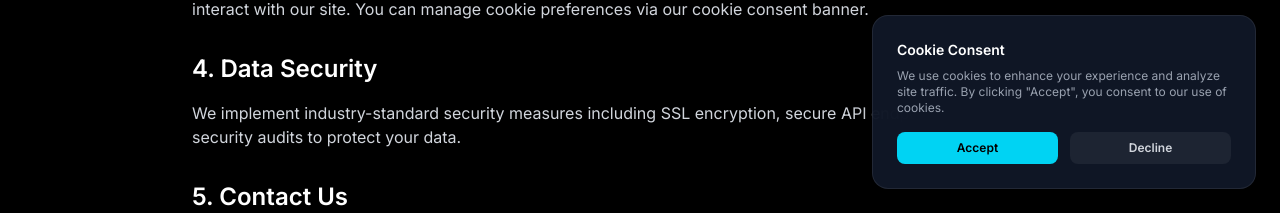
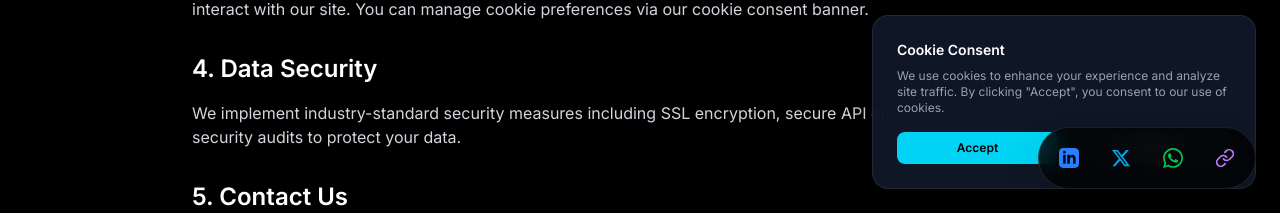
Before and after one commit to NejamulHaque/Haque-and-Sons, a Next.js app in the folder apps/web/: page /privacy in a window 1280 px wide. Shown: the part 587-800 px from the top of the page. Built offline with nearby package versions, Linux system fonts and the light colour scheme; no server answers.

Commit message:
feat: finalize SEO metadata, google verification, and social sharing tags

```diff
--- a/apps/web/src/app/page.tsx
+++ b/apps/web/src/app/page.tsx
@@ -8,11 +8,13 @@
 import { Testimonials } from "@/components/Testimonials";
 import { FAQ } from "@/components/FAQ";
 import { CTA } from "@/components/CTA";
-import { ProjectShowcase } from "@/components/ProjectShowcase"; // Import new component
+import { ProjectShowcase } from "@/components/ProjectShowcase";
+import { ShareButtons } from "@/components/ShareButtons";
 
 export default function Home() {
   return (
     <>
+      <ShareButtons />
       <Hero3D />
       <Stats />
       <About />
--- /dev/null
+++ b/apps/web/src/components/ShareButtons.tsx
@@ -0,0 +1,85 @@
+"use client";
+
+import { useState } from "react";
+import { motion, AnimatePresence } from "framer-motion";
+
+// Inline SVGs to avoid dependency issues
+const LinkIcon = ({ className }: { className?: string }) => (
+  <svg xmlns="http://www.w3.org/2000/svg" width="24" height="24" viewBox="0 0 24 24" fill="none" stroke="currentColor" strokeWidth="2" strokeLinecap="round" strokeLinejoin="round" className={className}><path d="M10 13a5 5 0 0 0 7.54.54l3-3a5 5 0 0 0-7.07-7.07l-1.72 1.71"/><path d="M14 11a5 5 0 0 0-7.54-.54l-3 3a5 5 0 0 0 7.07 7.07l1.71-1.71"/></svg>
+);
+
+const CheckIcon = ({ className }: { className?: string }) => (
+  <svg xmlns="http://www.w3.org/2000/svg" width="24" height="24" viewBox="0 0 24 24" fill="none" stroke="currentColor" strokeWidth="2" strokeLinecap="round" strokeLinejoin="round" className={className}><polyline points="20 6 9 17 4 12"/></svg>
+);
+
+const LinkedinIcon = ({ className }: { className?: string }) => (
+  <svg viewBox="0 0 24 24" fill="currentColor" className={className}><path d="M19 0h-14c-2.761 0-5 2.239-5 5v14c0 2.761 2.239 5 5 5h14c2.762 0 5-2.239 5-5v-14c0-2.761-2.238-5-5-5zm-11 19h-3v-11h3v11zm-1.5-12.268c-.966 0-1.75-.79-1.75-1.764s.784-1.764 1.75-1.764 1.75.79 1.75 1.764-.783 1.764-1.75 1.764zm13.5 12.268h-3v-5.604c0-3.368-4-3.113-4 0v5.604h-3v-11h3v1.765c1.396-2.586 7-2.777 7 2.476v6.759z"/></svg>
+);
+
+const TwitterIcon = ({ className }: { className?: string }) => (
+  <svg viewBox="0 0 24 24" fill="currentColor" className={className}><path d="M18.244 2.25h3.308l-7.227 8.26 8.502 11.24H16.17l-5.214-6.817L4.99 21.75H1.68l7.73-8.835L1.254 2.25H8.08l4.713 6.231zm-1.161 17.52h1.833L7.084 4.126H5.117z"/></svg>
+);
+
+const WhatsappIcon = ({ className }: { className?: string }) => (
+  <svg viewBox="0 0 24 24" fill="currentColor" className={className}><path d="M.057 24l1.687-6.163c-1.041-1.804-1.588-3.849-1.587-5.946.003-6.556 5.338-11.891 11.893-11.891 3.181.001 6.167 1.24 8.413 3.488 2.245 2.248 3.481 5.236 3.48 8.414-.003 6.557-5.338 11.892-11.893 11.892-1.99-.001-3.951-.5-5.688-1.448l-6.305 1.654zm6.597-3.807c1.676.995 3.276 1.591 5.392 1.592 5.448 0 9.886-4.434 9.889-9.885.002-5.462-4.415-9.89-9.881-9.892-5.452 0-9.887 4.434-9.889 9.884-.001 2.225.651 3.891 1.746 5.634l-.999 3.648 3.742-.981zm11.387-5.464c-.074-.124-.272-.198-.57-.347-.297-.149-1.758-.868-2.031-.967-.272-.099-.47-.149-.669.149-.198.297-.768.967-.941 1.165-.173.198-.347.223-.644.074-.297-.149-1.255-.462-2.39-1.475-.883-.788-1.48-1.761-1.653-2.059-.173-.297-.018-.458.13-.606.134-.133.297-.347.446-.521.151-.172.2-.296.3-.495.099-.198.05-.372-.025-.521-.075-.148-.669-1.611-.916-2.206-.242-.579-.487-.501-.669-.51l-.57-.01c-.198 0-.52.074-.792.372s-1.04 1.016-1.04 2.479 1.065 2.876 1.213 3.074c.149.198 2.095 3.2 5.076 4.487.709.306 1.263.489 1.694.626.712.226 1.36.194 1.872.118.571-.085 1.758-.719 2.006-1.413.248-.695.248-1.29.173-1.414z"/></svg>
+);
+
+export function ShareButtons() {
+  const [copied, setCopied] = useState(false);
+
+  // Use window.location for dynamic URL, fallback for SSR
+  const shareUrl = typeof window !== 'undefined' ? window.location.href : "https://haqueandsons.vercel.app";
+  const shareText = "Check out Haque & Sons - Next-Gen Software Studio! 🚀";
+
+  const handleCopy = () => {
+    navigator.clipboard.writeText(shareUrl);
+    setCopied(true);
+    setTimeout(() => setCopied(false), 2000);
+  };
+
+  const socialLinks = [
+    { name: "LinkedIn", icon: LinkedinIcon, color: "text-blue-500 hover:bg-blue-500/10", href: `https://www.linkedin.com/sharing/share-offsite/?url=${encodeURIComponent(shareUrl)}` },
+    { name: "X", icon: TwitterIcon, color: "text-sky-500 hover:bg-sky-500/10", href: `https://twitter.com/intent/tweet?url=${encodeURIComponent(shareUrl)}&text=${encodeURIComponent(shareText)}` },
+    { name: "WhatsApp", icon: WhatsappIcon, color: "text-green-500 hover:bg-green-500/10", href: `https://wa.me/?text=${encodeURIComponent(shareText + " " + shareUrl)}` },
+  ];
+
+  return (
+    <div className="fixed bottom-6 right-6 z-50 flex flex-col items-end gap-3">
+      <AnimatePresence>
+        {copied && (
+          <motion.div
+            initial={{ opacity: 0, y: 10 }}
+            animate={{ opacity: 1, y: 0 }}
+            exit={{ opacity: 0, y: 10 }}
+            className="bg-white text-black px-4 py-2 rounded-full text-sm font-bold shadow-lg flex items-center gap-2"
+          >
+            <CheckIcon className="w-4 h-4" /> Link Copied!
+          </motion.div>
+        )}
+      </AnimatePresence>
+
+      <div className="flex gap-2 bg-black/80 backdrop-blur-md p-2 rounded-full border border-white/10 shadow-2xl">
+        {socialLinks.map((link) => (
+          <a
+            key={link.name}
+            href={link.href}
+            target="_blank"
+            rel="noopener noreferrer"
+            aria-label={`Share on ${link.name}`}
+            className={`p-3 rounded-full transition-all duration-300 ${link.color}`}
+          >
+            <link.icon className="w-5 h-5" />
+          </a>
+        ))}
+
+        <button
+          onClick={handleCopy}
+          aria-label="Copy link"
+          className="p-3 rounded-full text-purple-400 hover:bg-purple-500/10 transition-all duration-300"
+        >
+          {copied ? <CheckIcon className="w-5 h-5" /> : <LinkIcon className="w-5 h-5" />}
+        </button>
+      </div>
+    </div>
+  );
+}
```
